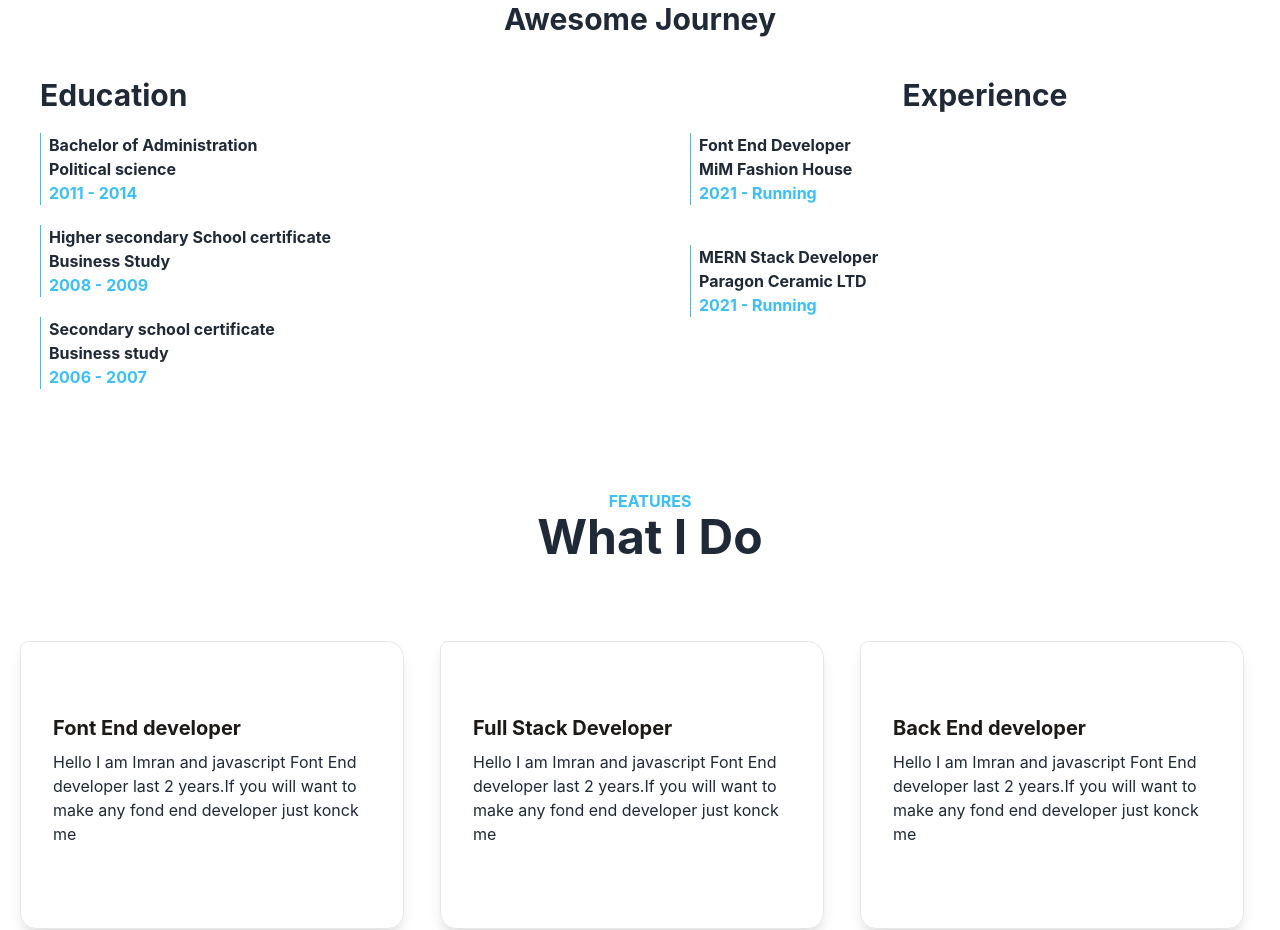
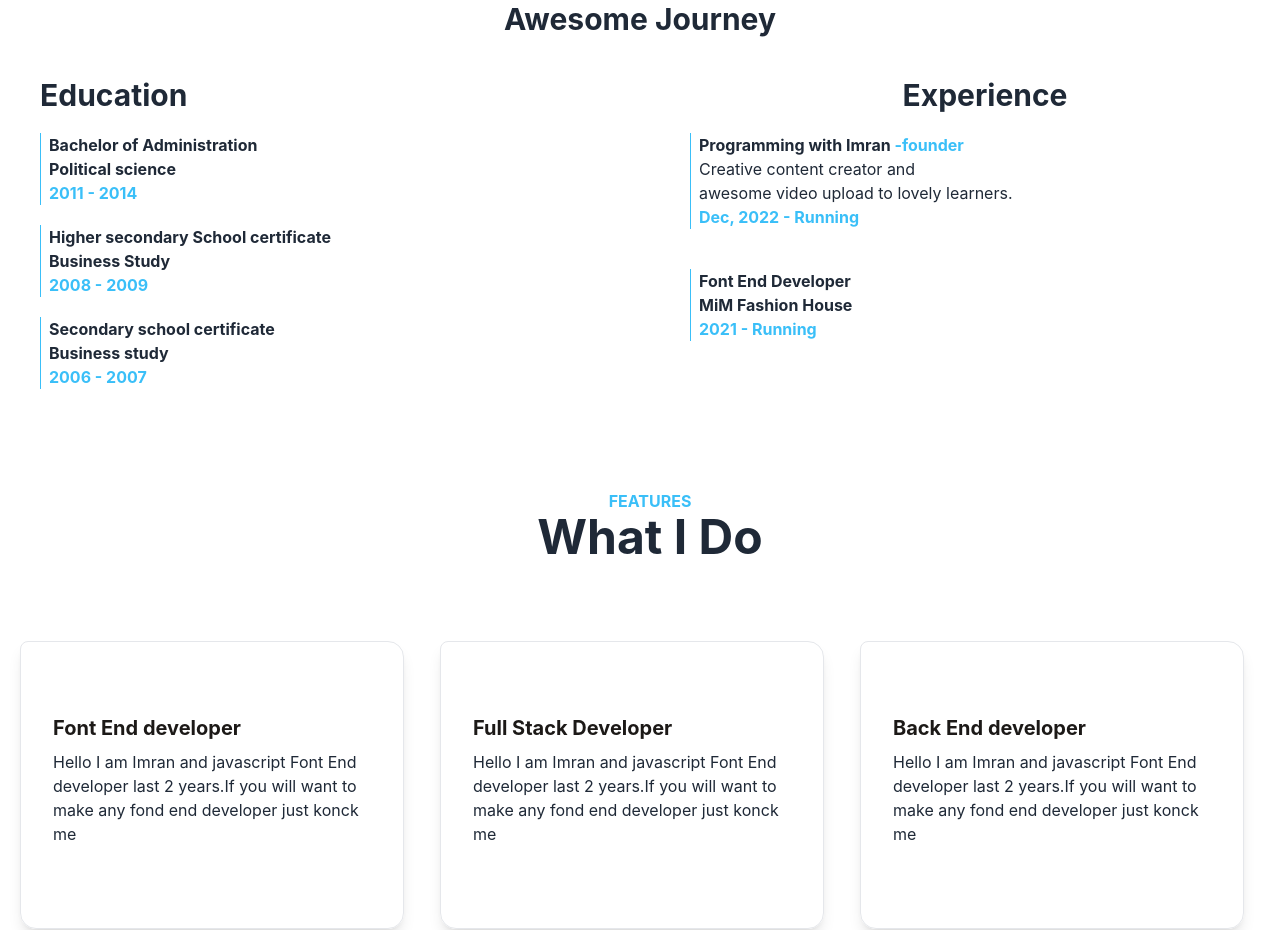
Before and after one commit to Emlakhossain/portfolio, a React (Create React App) app: page / in a window 1280 px wide. Shown: the part 2303-3233 px from the top of the page. Built offline with nearby package versions, Linux system fonts and the light colour scheme; the HTML template or start-up script is replaced by a standard one.

Commit message:
added experience section on this projects

```diff
--- a/src/Page/ContactUs/ContactUs.js
+++ b/src/Page/ContactUs/ContactUs.js
@@ -12,8 +12,8 @@ const ContactUs = () => {
                 <div class=" gap-5">
 
                     <div className='flex justify-between gap-5 ml-5'>
-                        <input type="text" placeholder='Name' className='border border-indigo-600 w-6/12 p-2' />
-                        <input type="email" placeholder='Email' className='border border-indigo-600 w-6/12  p-2 ' />
+                        <input type="text" placeholder='Name' className='border border-indigo-600 w-6/12 p-2' required />
+                        <input type="email" placeholder='Email' className='border border-indigo-600 w-6/12  p-2 ' required />
                     </div>
                     <div className='mr-5 mt-5'>
                         <input type="text" placeholder="Subject" class="border border-indigo-600 mt-2 p-2 w-full ml-5" />
--- a/src/Page/Qualification/Qualification.js
+++ b/src/Page/Qualification/Qualification.js
@@ -29,15 +29,16 @@ const Qualification = () => {
                 <div>
                     <h2 className='text-3xl font-bold text-center ml-10'>Experience</h2>
                     <section className='text-start border-l w-3/4  mt-5 m-10 border-l-info pl-2 mr-10'>
+                        <h4 className='font-bold'>Programming with Imran <span className='text-info'>-founder</span></h4>
+                        <p className=''> Creative content creator and <br /> awesome video upload to lovely learners.</p>
+                        <p className='text-info font-bold'>Dec, 2022 - Running</p>
+                    </section>
+                    <section className='text-start border-l w-3/4  mt-5 m-10 border-l-info pl-2 mr-10'>
                         <h4 className='font-bold'>Font End Developer</h4>
                         <p className='font-bold'>MiM Fashion House</p>
                         <p className='text-info font-bold'>2021 - Running</p>
                     </section>
-                    <section className='text-start border-l w-3/4  mt-5 ml-10 border-l-info pl-2 mr-10'>
-                        <h4 className='font-bold'>MERN Stack Developer</h4>
-                        <p className='font-bold'>Paragon Ceramic LTD</p>
-                        <p className='text-info font-bold'>2021 - Running</p>
-                    </section>
+
                 </div>
             </div>
         </div>
```
